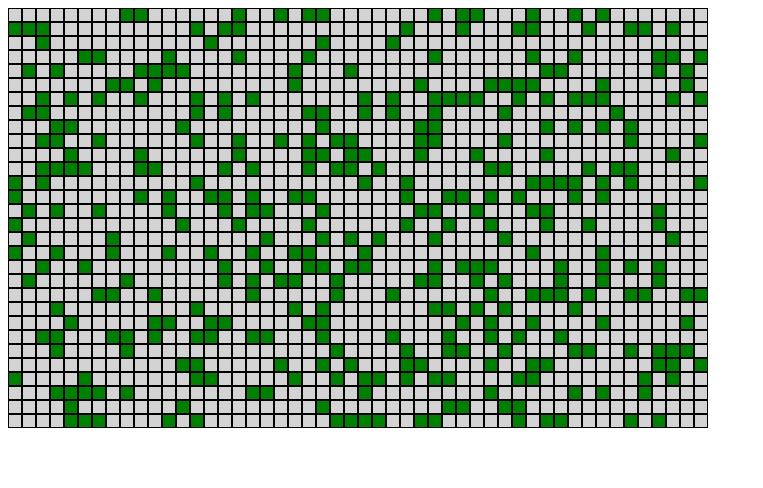
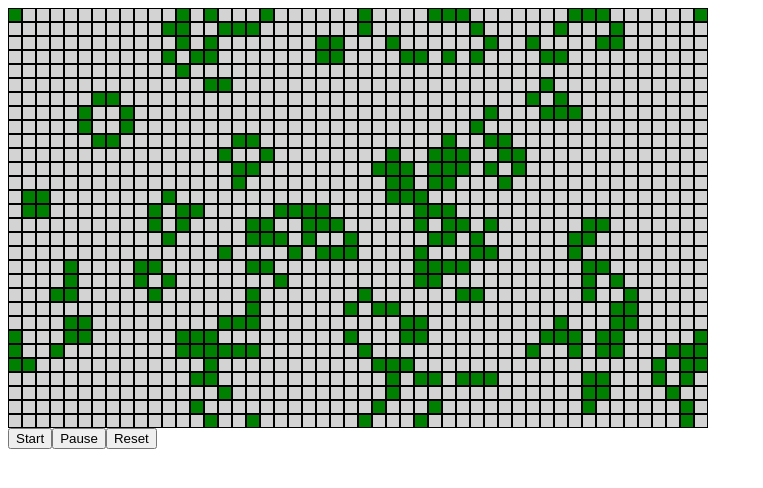
Before and after one commit to ananasij/Game-of-Life, a React app: page / in a window 1280 px wide. Shown: the top 488 px of the page, without its empty margins (0-763 px from the left). Built offline with nearby package versions, Linux system fonts and the light colour scheme.

Commit message:
Game starts automatically when it loads. Pause, Start and Reset buttons.

```diff
--- a/app/src/components/Grid.jsx
+++ b/app/src/components/Grid.jsx
@@ -6,7 +6,8 @@ class Grid extends React.Component {
         this.state = {
             width: 50,
             height: 30,
-            currentGrid: []
+            currentGrid: [],
+            runningID: null
         };
     }
 
@@ -37,7 +38,7 @@ class Grid extends React.Component {
                 count += 1;
             }
         }
-        this.setState({ currentGrid: grid });
+        this.setState({ currentGrid: grid }, () => this.startGame());
     }
 
     calculateNextGenerationGrid() {
@@ -99,6 +100,20 @@ class Grid extends React.Component {
         return this.state.currentGrid[x][y];
     }
 
+    startGame() {
+        if (!this.state.runningID) {
+            const runningID = setInterval(() => this.calculateNextGenerationGrid(), 500);
+            this.setState({ runningID });
+        }
+    }
+
+    pauseGame() {
+        if (this.state.runningID) {
+            clearInterval(this.state.runningID);
+            this.setState({ runningID: null });
+        }
+    }
+
     render() {
         const renderedGrid = [];
 
@@ -116,10 +131,11 @@ class Grid extends React.Component {
         }
 
         return (
-            <div
-                onClick={() => this.calculateNextGenerationGrid()}
-            >
+            <div>
                 {renderedGrid}
+                <button onClick={() => this.startGame()}>Start</button>
+                <button onClick={() => this.pauseGame()}>Pause</button>
+                <button onClick={() => this.initGrid()}>Reset</button>
             </div>
         );
     }
```
